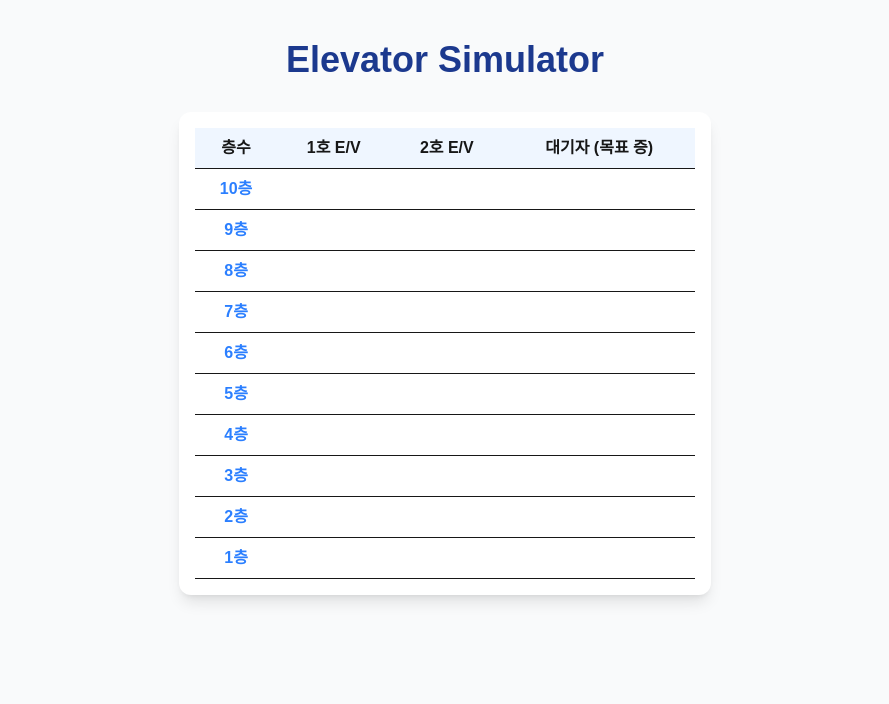
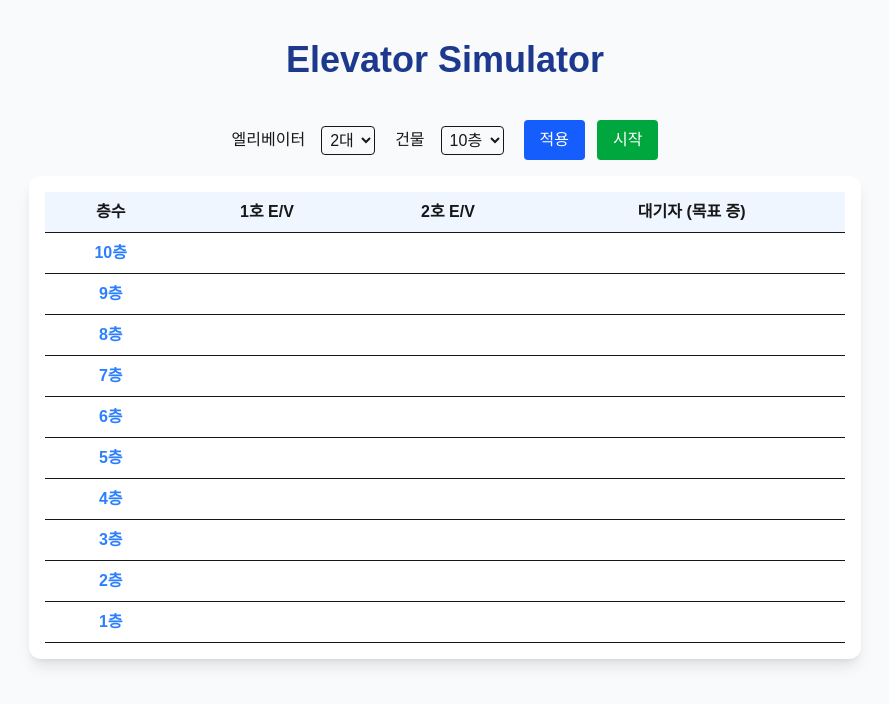
Before and after one commit to byeongkukoh/Elevator_Simulator, a Next.js app: page / in a window 1280 px wide. Shown: the top 704 px of the page, without its empty margins (195-1084 px from the left). Built offline with nearby package versions, Linux system fonts and the light colour scheme.

Commit message:
feat: 시뮬레이터 설정 추가 - 엘리베이터 개수, 건물 층수 설정이 추가되었습니다. - 설정된 값에 따라 GUI가 변경됩니다.

```diff
--- a/src/app/page.tsx
+++ b/src/app/page.tsx
@@ -1,17 +1,23 @@
 'use client';
+
+import SimulatorControls from '@/components/SimulatorControls';
+import ElevatorGrid from '@/components/ElevatorGrid';
 
 import Elevator from '@/components/Elevator';
 import WaitingList from '@/components/WaitingList';
-import ElevatorGrid from '@/components/ElevatorGrid';
+
 import { useElevatorStore } from '@/stores/elevatorStore';
 
 export default function Home() {
-  const {elevators, waitingList} = useElevatorStore();
-  const floorCount = 10; // 예시로 10층 건물 (추후 설정에서 동적으로 변경 예정)
+  const {elevators, waitingList, settings} = useElevatorStore();
+  const floorCount = settings.floorCount; // 현재 설정된 층수
 
   return (
     <main className='min-h-screen flex flex-col items-center bg-gray-50 py-10'>
-      <h1 className='text-4xl font-bold text-blue-900 mb-8'>Elevator Simulator</h1>
+      <h1 className='text-4xl font-bold text-blue-900 mb-6'>Elevator Simulator</h1>
+
+      {/* 시뮬레이터 컨트롤(세팅) 파트*/}
+      <SimulatorControls />
 
       {/* 시뮬레이터 GUI 파트 */}
       <ElevatorGrid
--- a/src/components/ElevatorGrid.tsx
+++ b/src/components/ElevatorGrid.tsx
@@ -16,7 +16,7 @@ export default function ElevatorGrid({ elevators, waitingList, floorCount }: Ele
 
     return(
         <div className="overflow-x-auto rounded-xl shadow-lg bg-white p-4">
-            <table className="min-w-[500px] border-collapse text-center">
+            <table className="min-w-[800px] border-collapse text-center">
                 <thead>
                     <tr className="bg-blue-50 border-b">
                         <th className="py-2 px-3">층수</th>
@@ -32,7 +32,7 @@ export default function ElevatorGrid({ elevators, waitingList, floorCount }: Ele
                         <tr key={floor} className="border-b hover:bg-blue-50 transition">
                             <td className="py-2 px-3 font-semibold text-blue-500">{floor}층</td>
                             {elevators.map((elevator) => (
-                                <td key={elevator.id} className="py-2 px-3">
+                                <td key={elevator.id} className="py-2 px-3 text-center align-middle">
                                     {elevator.currentFloor === floor && (
                                         <ElevatorIcon elevatorId={elevator.id} status={elevator.status} />
                                     )}
--- a/src/components/ElevatorIcon.tsx
+++ b/src/components/ElevatorIcon.tsx
@@ -4,14 +4,14 @@ interface ElevatorIconProps {
 }
 
 export default function ElevatorIcon({ elevatorId, status }: ElevatorIconProps) {
-    const statusColors =
+    const statusColor =
         status === 'IDLE' ? 'bg-blue-400' :
-        status === 'MOVING' ? 'bg-yello-400' :
+        status === 'MOVING' ? 'bg-yellow-400' :
         status === 'LOADING' ? 'bg-green-400' :
         'bg-gray-300'; // 기본 색상
 
     return (
-        <div>
+        <div className={`flex items-center justify-center mx-auto rounded w-6 h-6 text-white font-bold shadow ${statusColor} `}>
             {elevatorId}
         </div>
     )
--- /dev/null
+++ b/src/components/SimulatorControls.tsx
@@ -0,0 +1,81 @@
+'use client';
+
+import { useState } from "react";
+import { useElevatorStore } from "@/stores/elevatorStore";
+
+const elevatorOptions = [1, 2, 3, 4, 5];
+const floorOptions = [5, 10, 15, 20, 25, 30, 35, 40, 45, 50];
+
+export default function SimulatorControls() {
+    const { settings, setSettings, resetSimulation } = useElevatorStore();
+
+    // 드롭다운 선택 값을 로컬 state로 보관 -> 적용시 store에 반영
+    const [selectedElevators, setSeletedElevators] = useState(settings.elevatorCount);
+    const [selectedFloors, setSelectedFloors] = useState(settings.floorCount);
+    const [isSimulating, setIsSimulating] = useState(false);
+
+    // 적용 버튼 클릭 시 store의 settings 업데이트
+    const handleApplySettings = () => {
+        setSettings({
+            elevatorCount: selectedElevators,
+            floorCount: selectedFloors
+        })
+    };
+
+    // 시뮬레이터 시작/정지
+    const handleSimulate = () => {
+        if (isSimulating) {
+            resetSimulation();
+        }
+
+        setIsSimulating(!isSimulating);
+    };
+
+    return (
+        <div className="w-full flex flex-col md:flex-row items-center justify-center gap-3 py-4">
+            {/* 엘리베이터 수 드롭다운 메뉴 */}
+            <label className="flex items-center gap-2 font-medium">
+                엘리베이터
+                <select
+                    className="border rounded p-1 mx-2"
+                    value={selectedElevators}
+                    onChange={(e) => setSeletedElevators(Number(e.target.value))}
+                >
+                    {elevatorOptions.map((cnt) => (
+                        <option key={cnt} value={cnt}>{cnt}대</option>
+                    ))}
+                </select>
+            </label>
+
+            {/* 건물 층 수 드롭다운 메뉴 */}
+            <label className="flex items-center gap-2 font-medium">
+                건물
+                <select
+                    className="border rounded p-1 mx-2"
+                    value={selectedFloors}
+                    onChange={(e) => setSelectedFloors(Number(e.target.value))}
+                >
+                    {floorOptions.map((cnt) => (
+                        <option key={cnt} value={cnt}>{cnt}층</option>
+                    ))}
+                </select>
+            </label>
+
+            {/* 설정 적용 버튼 */}
+            <button
+                className="px-4 py-2 bg-blue-600 text-white rounded hover:bg-blue-700 transition"
+                onClick={handleApplySettings}
+            >
+                적용
+            </button>
+
+            {/* 시뮬레이터 시작/정지 버튼 */}
+            <button
+                className={`px-4 py-2 rounded ${isSimulating ? 'bg-red-600 hover:bg-red-700' : 'bg-green-600 hover:bg-green-700'} text-white transition`}
+                onClick={handleSimulate}
+            >
+                {isSimulating ? "정지" : "시작"}
+            </button>
+        </div>
+    );
+}
--- a/src/stores/elevatorStore.ts
+++ b/src/stores/elevatorStore.ts
@@ -9,6 +9,14 @@ interface ElevatorStoreState {
     waitingList: Passenger[];
     log: LogEntry[];
     stats: Statistics;
+    // 현재 적용 중인 건물 층수 / 엘리베이터 개수 설정
+    settings: {
+        floorCount: number;
+        elevatorCount: number;
+    };
+    // 동작 관련 함수들
+    setSettings: (settings: {elevatorCount: number; floorCount: number}) => void;
+    resetSimulation: () => void;
     addWaitingPassenger: (person: Passenger) => void;
     updateElevator: (id: number, newData: Partial<Elevator>) => void;
     addLog: (entry: LogEntry) => void;
@@ -28,6 +36,51 @@ export const useElevatorStore = create<ElevatorStoreState>((set) => ({
         averageMovmentTime: 0,
         maxMovementTime: 0,
     },
+    // 기본 설정 값
+    settings: {
+        floorCount: 10,
+        elevatorCount: 2,
+    },
+    setSettings: (settings) =>
+        set(() => ({
+            settings: {...settings},
+            // 엘리베이터 및 기타 상태도 함께 초기화
+            elevators: Array.from({length: settings.elevatorCount}, (_, idx) => ({
+                id: idx + 1,
+                currentFloor: 1,
+                status: "IDLE",
+                targetFloor: [],
+                passengers: [],
+            })),
+            waitingList: [],
+            log: [],
+            stats: {
+                totalRequests: 0,
+                averageWaitTime: 0,
+                maxWaitTime: 0,
+                averageMovmentTime: 0,
+                maxMovementTime: 0,
+            },
+        })),
+    resetSimulation: () =>
+        set((state) => ({
+            elevators: Array.from({length: state.settings.elevatorCount}, (_, idx) => ({
+                id: idx + 1,
+                currentFloor: 1,
+                status: "IDLE",
+                targetFloor: [],
+                passengers: [],
+            })),
+            waitingList: [],
+            log: [],
+            stats: {
+                totalRequests: 0,
+                averageWaitTime: 0,
+                maxWaitTime: 0,
+                averageMovmentTime: 0,
+                maxMovementTime: 0,
+            },
+        })),
     addWaitingPassenger: (person) =>
         set((state) => ({
             waitingList: [...state.waitingList, person],
```
